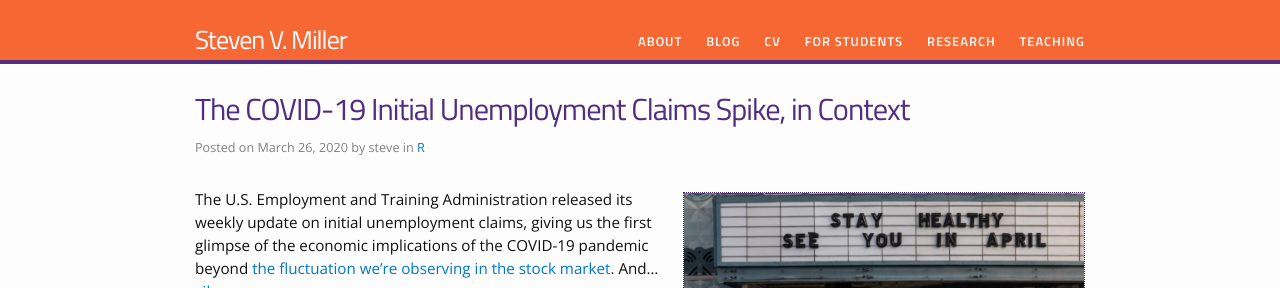
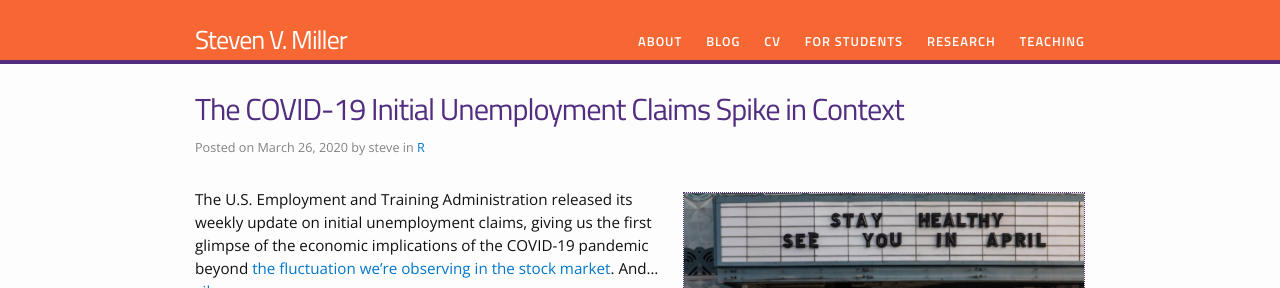
Before and after one commit to svmiller/svmiller.github.io, a Jekyll site: the page built from _posts/2020-03-26-the-covid19-initial-claims-spike-in-context-r.md, in a window 1280 px wide and 900 px high. Shown: the top 288 px of the window. Built offline with Jekyll 4.4.1, drawn with Linux system fonts in a browser that asks for light colours; nearby versions of some CDN libraries; some web fonts are replaced; comment, search, counter and statistics services are not loaded.

Commit message:
remove comma

```diff
--- a/_posts/2020-03-26-the-covid19-initial-claims-spike-in-context-r.md
+++ b/_posts/2020-03-26-the-covid19-initial-claims-spike-in-context-r.md
@@ -1,5 +1,5 @@
 ---
-title: "The COVID-19 Initial Unemployment Claims Spike, in Context"
+title: "The COVID-19 Initial Unemployment Claims Spike in Context"
 output:
   md_document:
     variant: gfm
--- a/_source/2020-03-26-the-covid19-initial-claims-spike-in-context-r.Rmd
+++ b/_source/2020-03-26-the-covid19-initial-claims-spike-in-context-r.Rmd
@@ -1,5 +1,5 @@
 ---
-title: "The COVID-19 Initial Unemployment Claims Spike, in Context"
+title: "The COVID-19 Initial Unemployment Claims Spike in Context"
 output:
   md_document:
     variant: gfm
```
